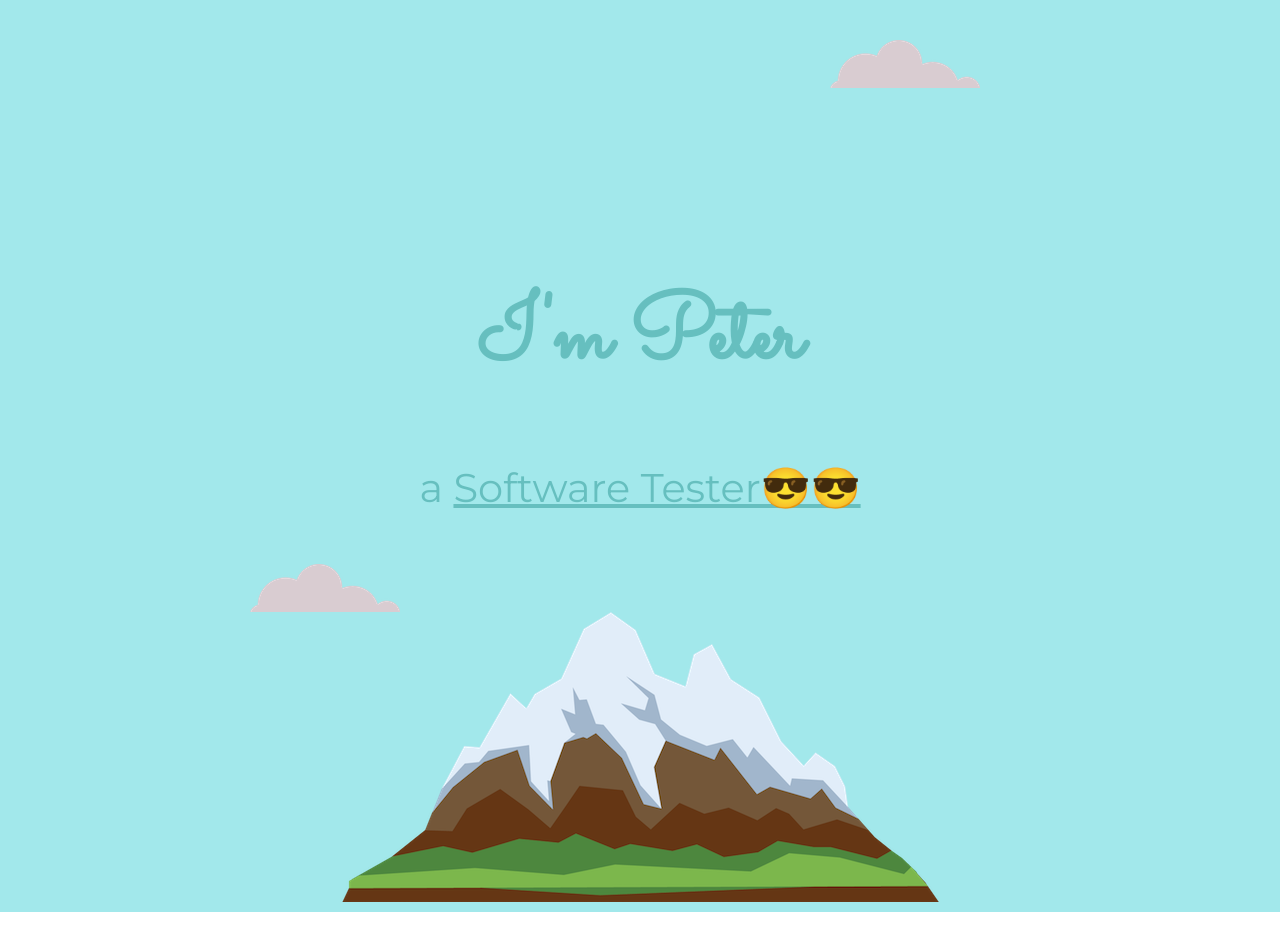
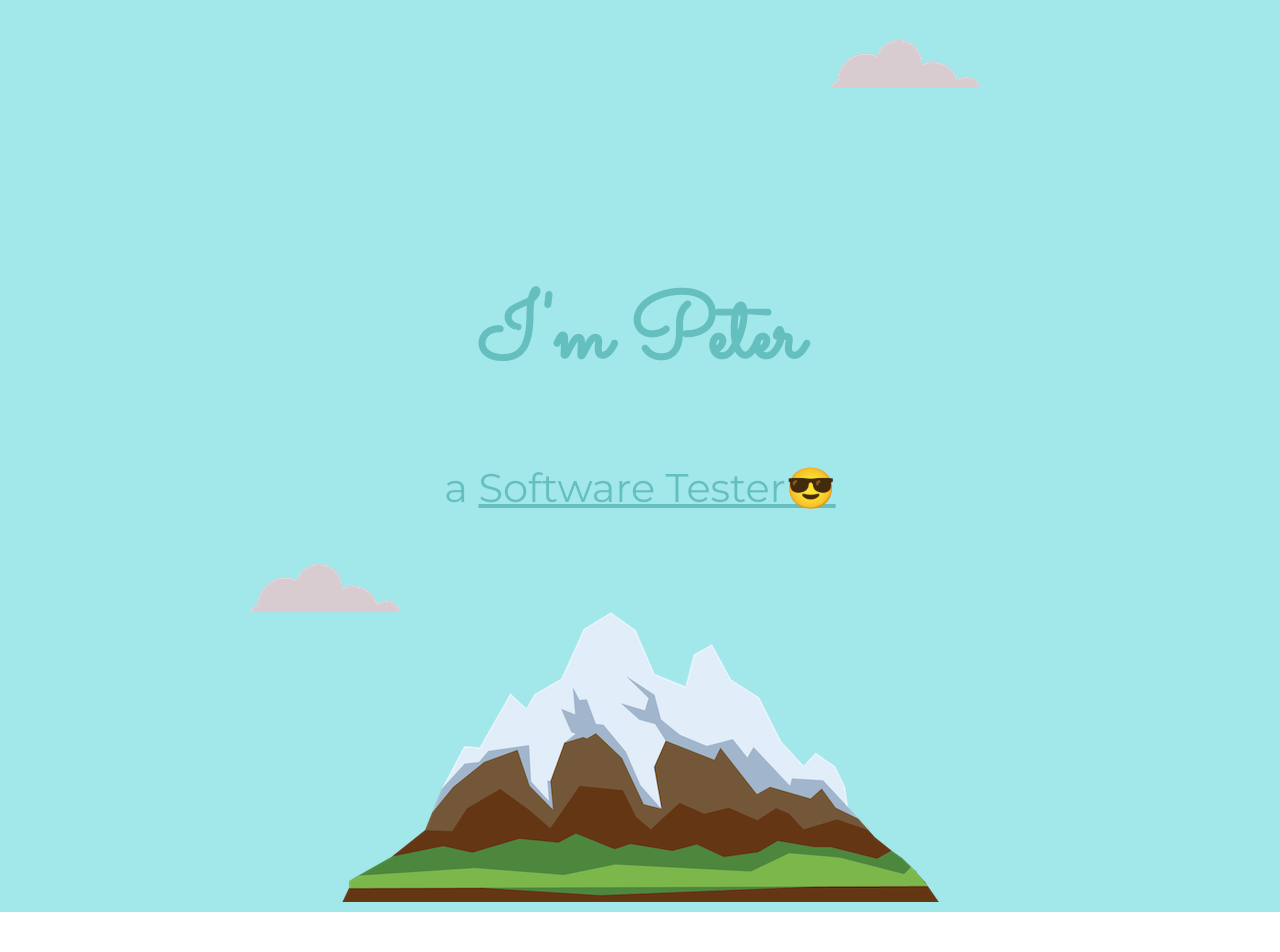
Before and after one commit to GallPeter/PeterWebPage, a plain HTML site: page index.html in a window 1280 px wide. Shown: the top 952 px of the page. Drawn offline with Linux system fonts and the light colour scheme.

Commit message:
Update index.html

```diff
--- a/index.html
+++ b/index.html
@@ -15,7 +15,7 @@
     <div class="top-container">
         <img class="top-cloud" src="images/cloud.png" alt="cloud-img">
         <h1>I'm Peter</h1>
-        <h2> a <span class="pro">Software Tester😎😎<h2>
+        <h2> a <span class="pro">Software Tester😎<h2>
         <img class="bottom-cloud" src="images/cloud.png" alt="cloud-img">
         <img src="images/mountain.png" alt="mountain-img">
     </div>
```
